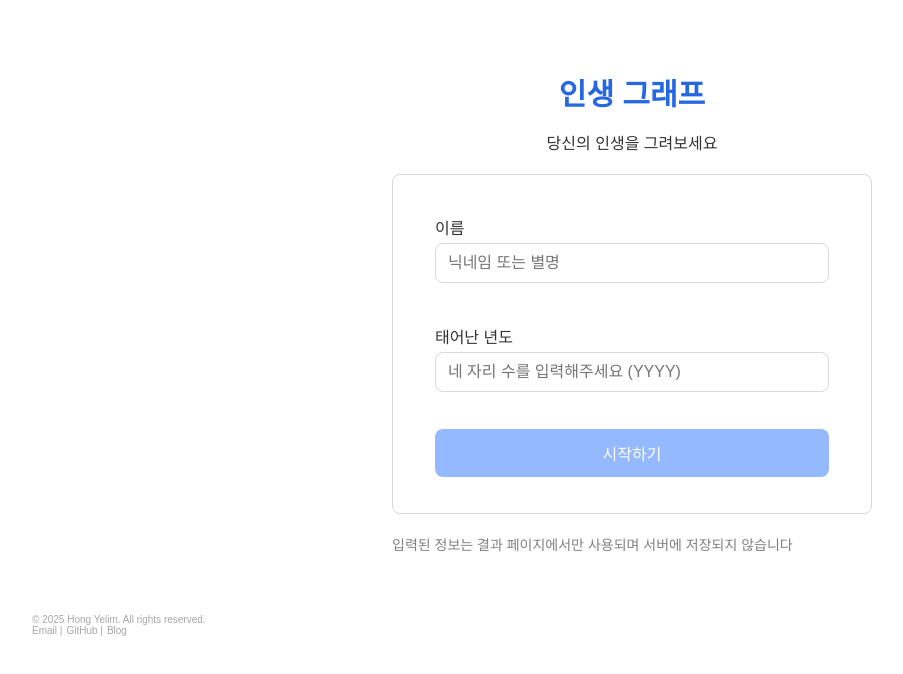
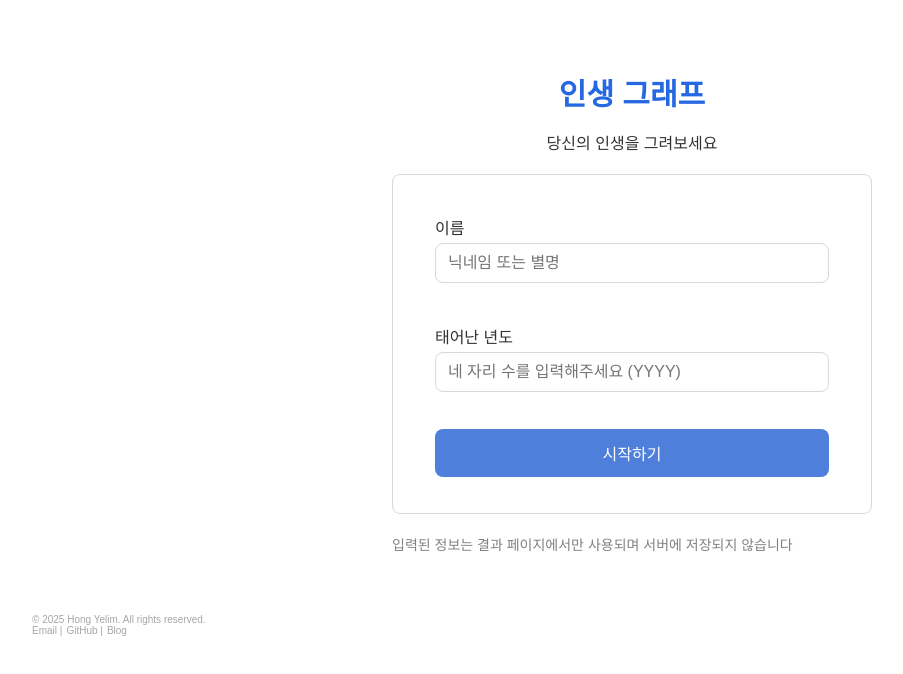
Before and after one commit to hongggyelim/lifeGraph, a React (Create React App) app: page / in a window 1280 px wide. Shown: the top 674 px of the page, without its empty margins (8-911 px from the left). Built offline with nearby package versions, Linux system fonts and the light colour scheme.

Commit message:
remove log, fix uncontrolled component warning

```diff
--- a/src/components/graph-component/graph-component.tsx
+++ b/src/components/graph-component/graph-component.tsx
@@ -46,9 +46,6 @@ const Graph = () => {
     deletePoint(id);
   };
 
-  // result 페이지라면 별도 스타일
-  let location = useLocation();
-  let pathname = location.pathname.includes("result");
   return (
     <GraphContainer onClick={handleClickPoint}>
       {points.map((point) => (
--- a/src/pages/home-page/index.tsx
+++ b/src/pages/home-page/index.tsx
@@ -41,9 +41,10 @@ const Home = () => {
 
     const parsedValue = () => {
       if (fieldName === "name") {
-        return value === "" ? undefined : value;
+        return value === "" ? "" : value;
       }
 
+      // birthYear
       if (value === "") return undefined;
 
       const num = Number(value);
@@ -71,10 +72,10 @@ const Home = () => {
     localStorage.setItem("info", JSON.stringify(info));
     navigate("/main");
   };
-  const isFilled =
-    info.name.trim() !== "" && typeof info.birthYear === "number";
-  console.log("에러", errors);
-  console.log("입력값", info);
+  const isFilled = () => {
+    if (!info.name || !info.birthYear) return false;
+    return info.name.trim() !== "" && typeof info.birthYear === "number";
+  };
   return (
     <main className="home-main">
       <div className="home-div">
--- a/src/pages/main-page/component/scale-controller/scale-controller.tsx
+++ b/src/pages/main-page/component/scale-controller/scale-controller.tsx
@@ -23,7 +23,6 @@ const ScaleController = () => {
       }
     } else {
       setScale(Number(e.target.value));
-      console.log("else");
     }
   };
   return (
```
